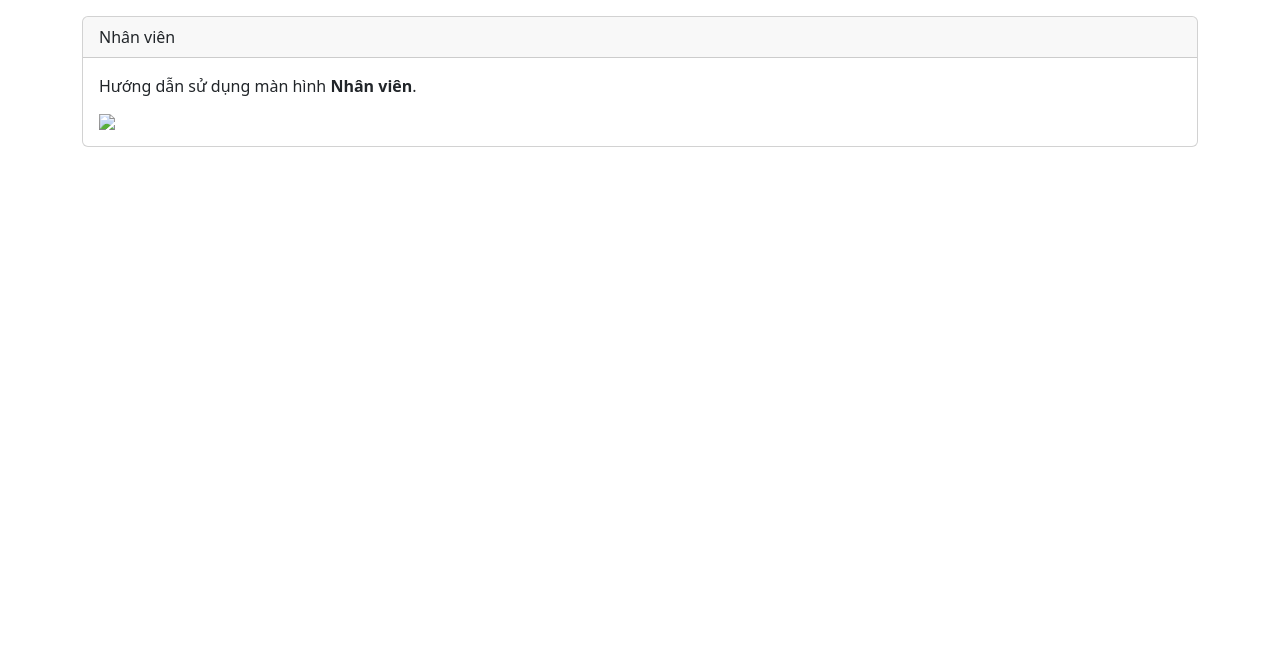
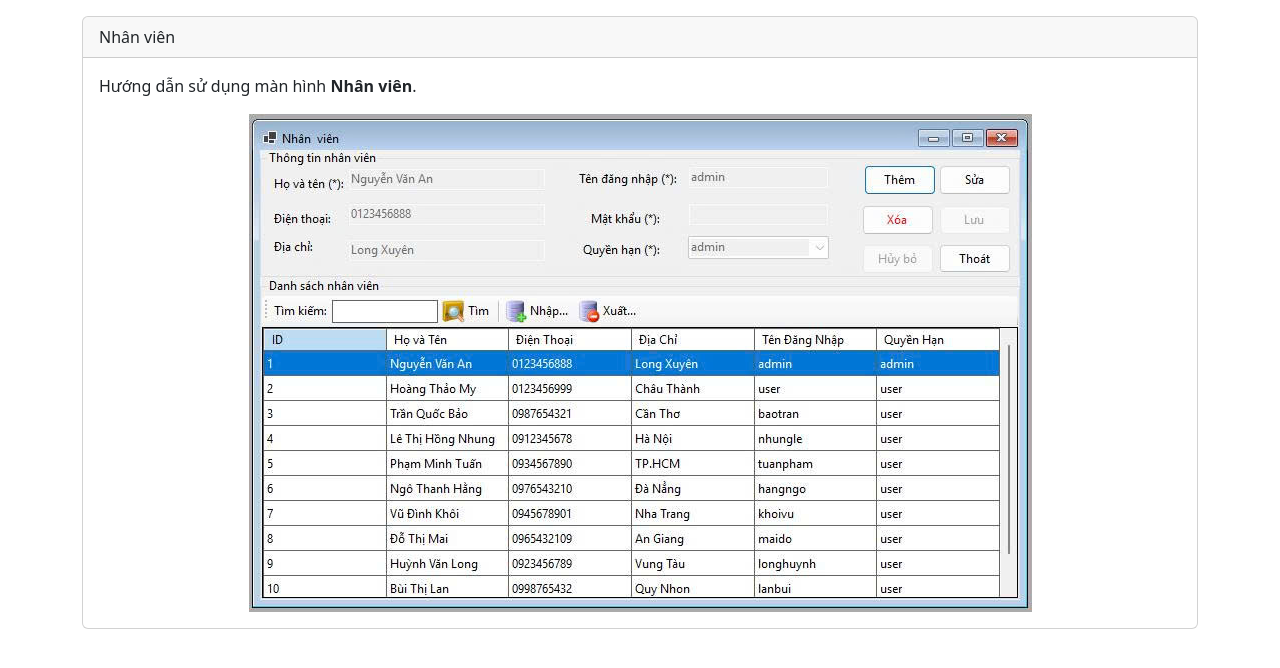
Before and after one commit to Tri-N867019/Help_me, a plain HTML site: page nhanvien.html in a window 1280 px wide. Drawn offline with nearby package versions, Linux system fonts and the light colour scheme; no server answers.

Commit message:
nhanvien.html

```diff
--- a/nhanvien.html
+++ b/nhanvien.html
@@ -16,7 +16,7 @@
 			<div class="card-header">Nhân viên</div>
 			<div class="card-body">
 				<p class="card-text">Hướng dẫn sử dụng màn hình <strong>Nhân viên</strong>.</p>
-				<img src="images1/NhanVien.JPG" class="img-fluid mx-auto d-block" />
+				<img src="NhanVien.jpg" class="img-fluid mx-auto d-block" />
 
 			</div>
 		</div>
```
